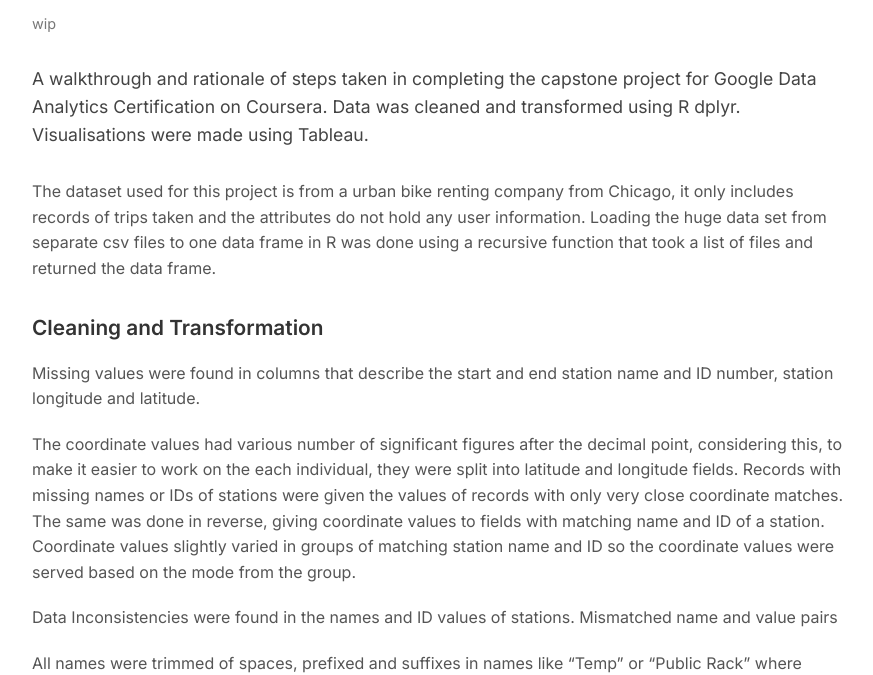
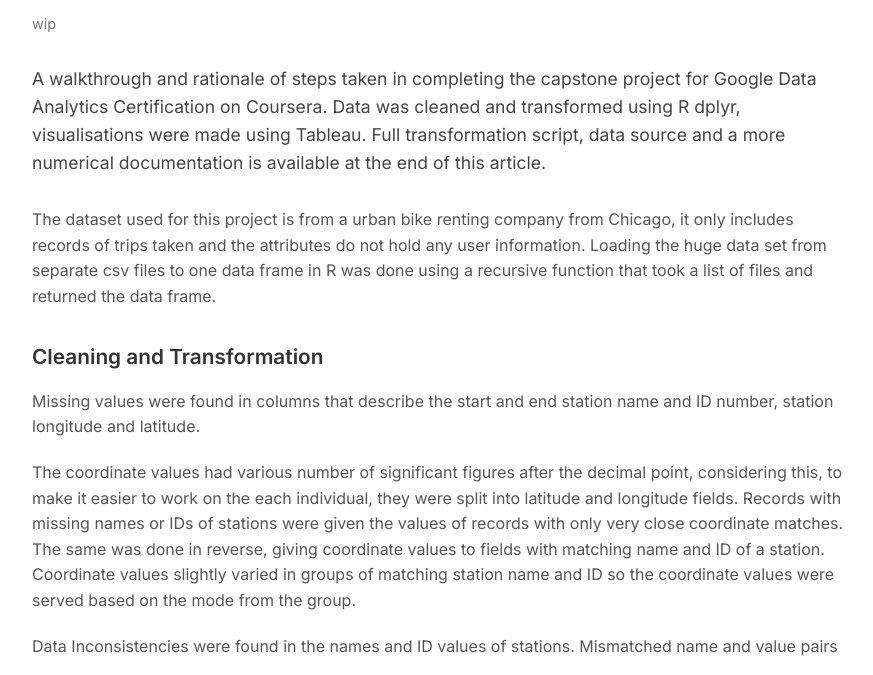
Before and after one commit to drpepper56/blog, a website built with Vite: page src/index.html in a window 1280 px wide. Shown: the part 134-809 px from the top of the page, without its empty margins (198-1071 px from the left). Built offline with nearby package versions, Linux system fonts and the light colour scheme.

Commit message:
website content update

```diff
--- a/src/index.html
+++ b/src/index.html
@@ -13,7 +13,7 @@
             <h1 class="post-title">Google Data Analytics Capstone Project</h1>
             <p class="post-meta">wip</p>
 
-            <p class="post-intro">A walkthrough and rationale of steps taken in completing the capstone project for Google Data Analytics Certification on Coursera. Data was cleaned and transformed using R dplyr. Visualisations were made using Tableau. </p>
+            <p class="post-intro">A walkthrough and rationale of steps taken in completing the capstone project for Google Data Analytics Certification on Coursera. Data was cleaned and transformed using R dplyr, visualisations were made using Tableau. Full transformation script, data source and a more numerical documentation is available at the end of this article.</p>
 
             <p>The dataset used for this project is from a urban bike renting company from Chicago, it only includes records of trips taken and the attributes do not hold any user information.
                 Loading the huge data set from separate csv files to one data frame in R was done using a recursive function that took a list of files and returned the data frame.</p>
```
